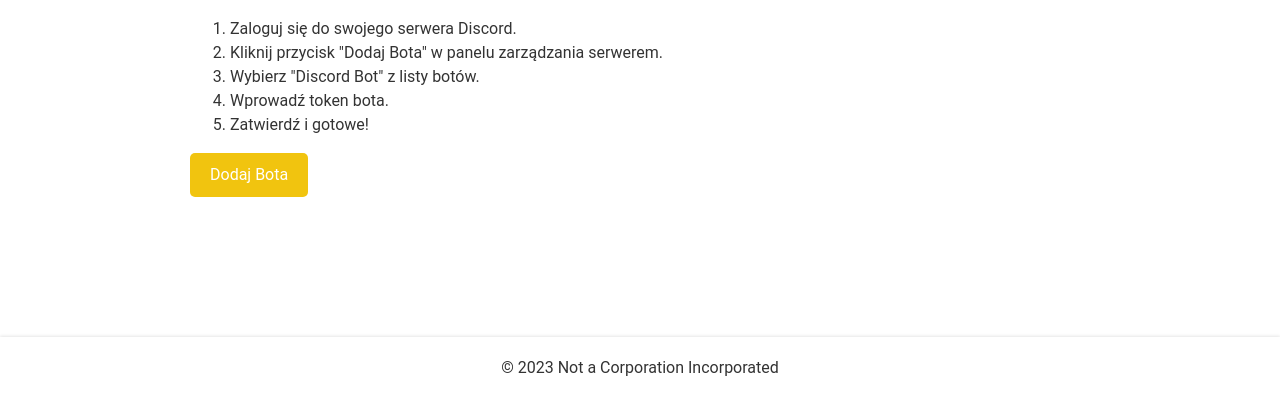
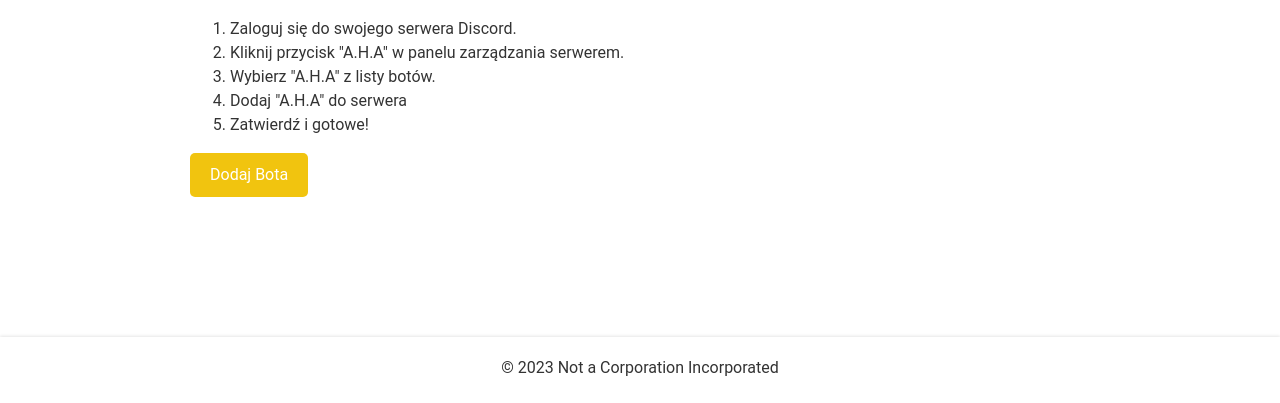
Before and after one commit to Advve/A.H.A, a website: page docs/dodaj.html in a window 1280 px wide. Shown: the part 414-817 px from the top of the page. Drawn offline with Linux system fonts and the light colour scheme.

Commit message:
change page "dodaj.html"

```diff
--- a/docs/dodaj.html
+++ b/docs/dodaj.html
@@ -32,9 +32,9 @@
       <h2>Instrukcje</h2>
       <ol>
         <li>Zaloguj się do swojego serwera Discord.</li>
-        <li>Kliknij przycisk "Dodaj Bota" w panelu zarządzania serwerem.</li>
-        <li>Wybierz "Discord Bot" z listy botów.</li>
-        <li>Wprowadź token bota.</li>
+        <li>Kliknij przycisk "A.H.A" w panelu zarządzania serwerem.</li>
+        <li>Wybierz "A.H.A" z listy botów.</li>
+        <li>Dodaj "A.H.A" do serwera</li>
         <li>Zatwierdź i gotowe!</li>
       </ol>
     </section>
```
